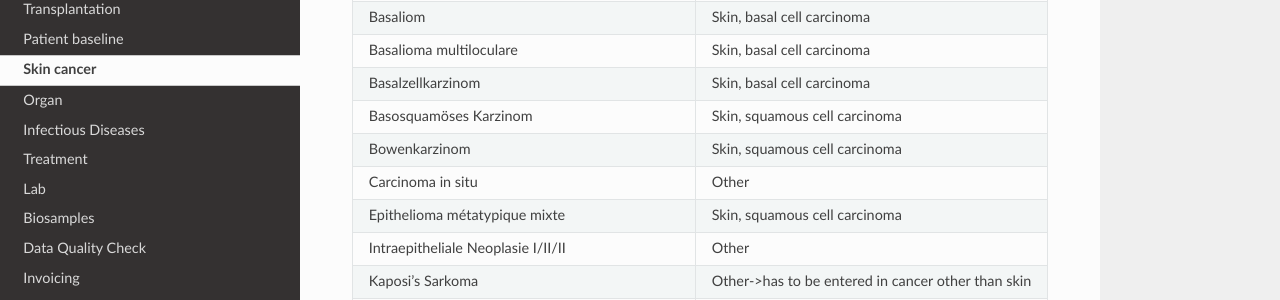
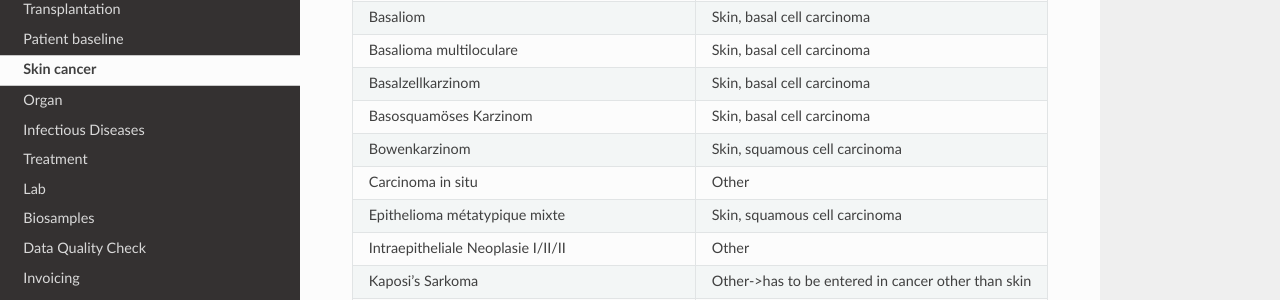
Before and after one commit to swiss-transplant-cohort-study/3LC-user-manual, a Sphinx documentation site: the page built from docs/source/skinCancer.rst, in a window 1280 px wide and 900 px high. Shown: the part 426-726 px from the top of the window. Built offline with Sphinx 7.4.7 and the Read the Docs theme 3.1.0, drawn with Linux system fonts in a browser that asks for light colours.

Commit message:
Update skinCancer.rst

```diff
--- a/docs/source/skinCancer.rst
+++ b/docs/source/skinCancer.rst
@@ -22,7 +22,7 @@ Actinic keratosis as a precancer is only to be entered if a biopsy of it has bee
    * - Basalzellkarzinom
      - Skin, basal cell carcinoma
    * - Basosquamöses Karzinom
-     - Skin, squamous cell carcinoma
+     - Skin, basal cell carcinoma
    * - Bowenkarzinom
      - Skin, squamous cell carcinoma
    * - Carcinoma in situ
```
